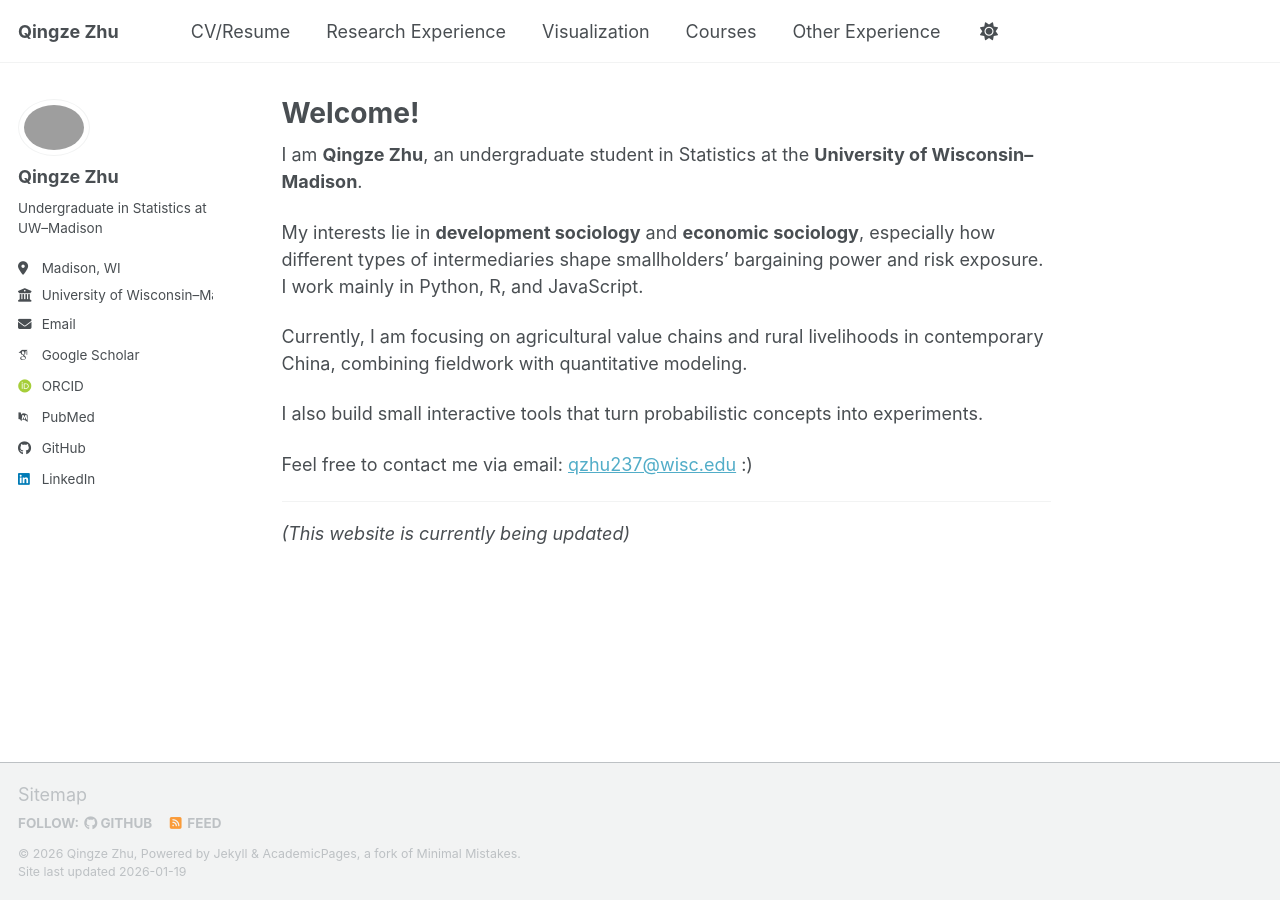
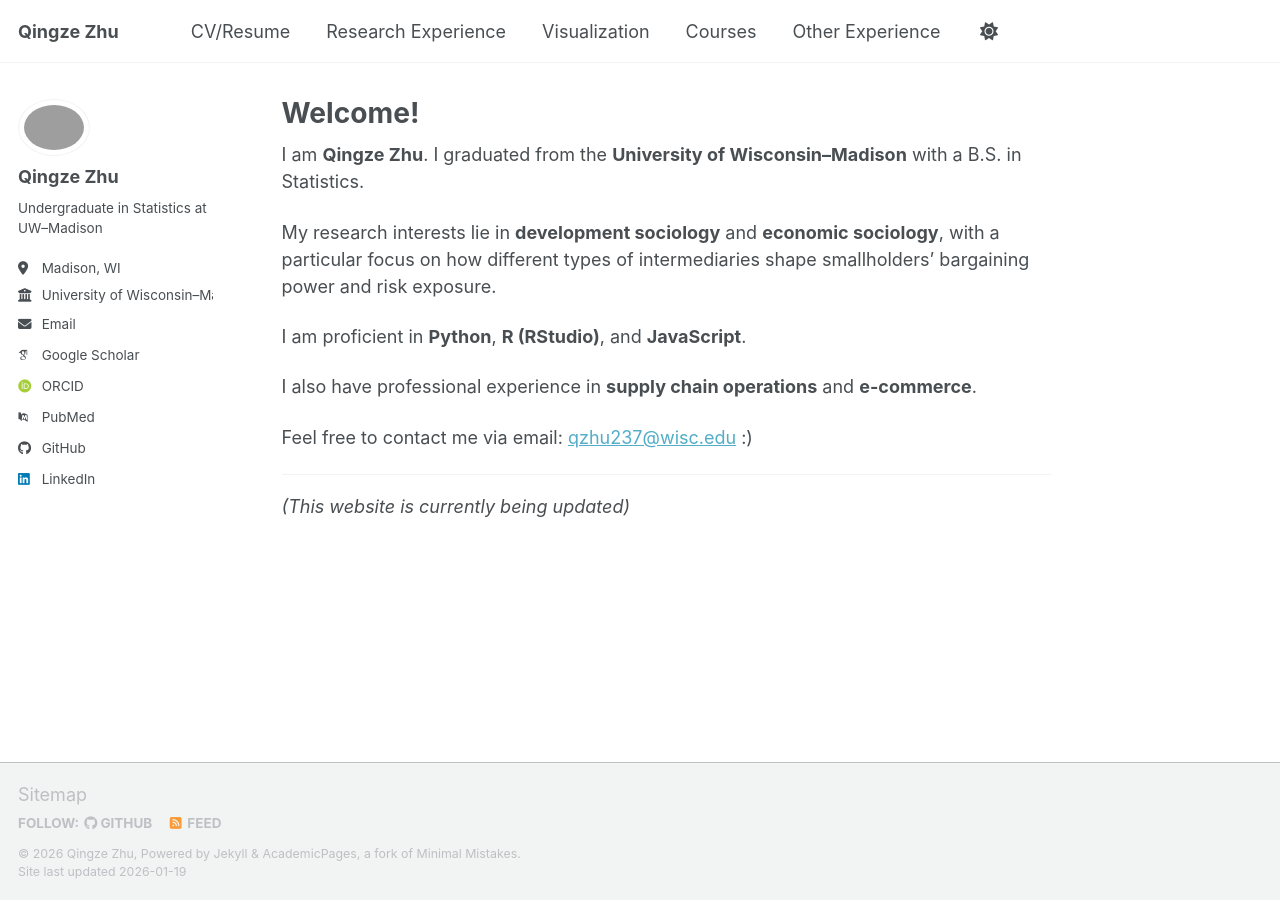
Before and after one commit to ZQZ0630/QingzeZhu-Personal-Webpage, a Jekyll site: the page built from _pages/about.md, in a window 1280 px wide. Built offline with Jekyll 4.4.1, drawn with Linux system fonts in a browser that asks for light colours; some web fonts are replaced; a script bundle is joined from its source files by our own code; library files that are not in the unit come from our copies.

Commit message:
Revise about page content and qualifications
Updated personal information and research interests.

```diff
--- a/_pages/about.md
+++ b/_pages/about.md
@@ -8,13 +8,13 @@ redirect_from:
   - /about.html
 ---
 
-I am **Qingze Zhu**, an undergraduate student in Statistics at the **University of Wisconsin–Madison**.
+I am **Qingze Zhu**. I graduated from the **University of Wisconsin–Madison** with a B.S. in Statistics.
 
-My interests lie in **development sociology** and **economic sociology**, especially how different types of intermediaries shape smallholders’ bargaining power and risk exposure. I work mainly in Python, R, and JavaScript.
+My research interests lie in **development sociology** and **economic sociology**, with a particular focus on how different types of intermediaries shape smallholders' bargaining power and risk exposure.
 
-Currently, I am focusing on agricultural value chains and rural livelihoods in contemporary China, combining fieldwork with quantitative modeling.
+I am proficient in **Python**, **R (RStudio)**, and **JavaScript**.
 
-I also build small interactive tools that turn probabilistic concepts into experiments.
+I also have professional experience in **supply chain operations** and **e-commerce**.
 
 Feel free to contact me via email: [qzhu237@wisc.edu](mailto:qzhu237@wisc.edu) :)
 
```
